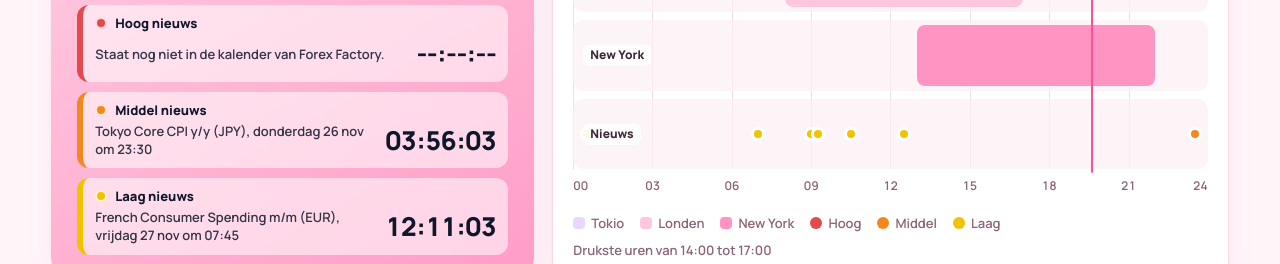
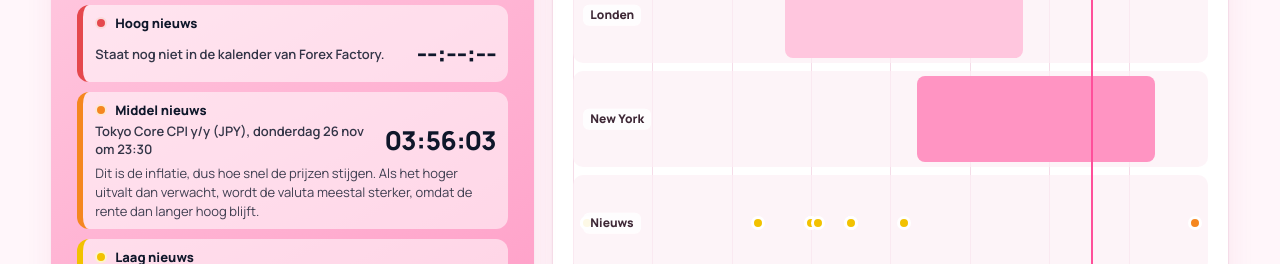
Before and after one commit to mwillemsen04-jpg/Forex-waarschuwingen, a plain HTML site: page index.html in a window 1280 px wide. Shown: the part 519-783 px from the top of the page. Drawn offline with Linux system fonts and the light colour scheme.

Commit message:
Uitleg bij de aftelklokken
Co-Authored-By: Claude Opus 5.5 <noreply@anthropic.com>
Claude-Session: https://claude.ai/code/session_01QarLy1XvHJk1t4Fp3TBuB7

```diff
--- a/index.html
+++ b/index.html
@@ -66,6 +66,7 @@ button:focus-visible,nav a:focus-visible{outline:3px solid var(--blue);outline-o
 .cdh .dot{border:2px solid rgba(255,255,255,.8);width:12px;height:12px}
 .cdn{font-size:13px;font-weight:600;opacity:.85;line-height:1.4}
 .cdr b{font-size:clamp(20px,3vw,26px)!important}
+.cdx{grid-column:1/-1;font-size:13px;line-height:1.45;margin-top:4px;opacity:.8}
 .cd b{font-size:clamp(30px,4.5vw,42px);font-weight:800;font-variant-numeric:tabular-nums;letter-spacing:-.02em;white-space:nowrap}
 .strip{padding:20px;display:flex;flex-direction:column}
 .strip h2{font-size:17px}
@@ -514,7 +515,7 @@ function tick(){
  $('stp').textContent='Alle valutaparen';
  $('bdg').style.background={ok:'var(--grn)',let:'var(--pink)',stop:'var(--red)',dicht:'var(--soft)'}[cls];
  $('cds').innerHTML=[['h','Hoog nieuws'],['m','Middel nieuws'],['l','Laag nieuws']].map(([k,lab])=>{const e=R.find(x=>x.imp===k&&!x.info&&+x.t>now);
-  return `<div class="cdr ${k}"><div class="cdh"><span class="dot ${k}"></span>${lab}</div>${e?`<div class="cdn">${esc(e.name)}${e.cur!=='ALL'?' ('+esc(e.cur)+')':''}, ${DAYL[e.t.getDay()]} ${e.t.getDate()} ${MON[e.t.getMonth()]} om ${hm(e.t)}</div><b>${fmtDur(+e.t-now)}</b>`:'<div class="cdn">Staat nog niet in de kalender van Forex Factory.</div><b>--:--:--</b>'}</div>`}).join('');
+  return `<div class="cdr ${k}"><div class="cdh"><span class="dot ${k}"></span>${lab}</div>${e?`<div class="cdn">${esc(e.name)}${e.cur!=='ALL'?' ('+esc(e.cur)+')':''}, ${DAYL[e.t.getDay()]} ${e.t.getDate()} ${MON[e.t.getMonth()]} om ${hm(e.t)}</div><b>${fmtDur(+e.t-now)}</b><div class="cdx">${esc(expl(e.name,e.imp,e.cur))}</div>`:'<div class="cdn">Staat nog niet in de kalender van Forex Factory.</div><b>--:--:--</b>'}</div>`}).join('');
  alerts(R,now);
  if(nowD.getSeconds()===0){renderLists();if(nowD.getHours()===0&&nowD.getMinutes()===0){build();renderStrip()}}
 }
```
